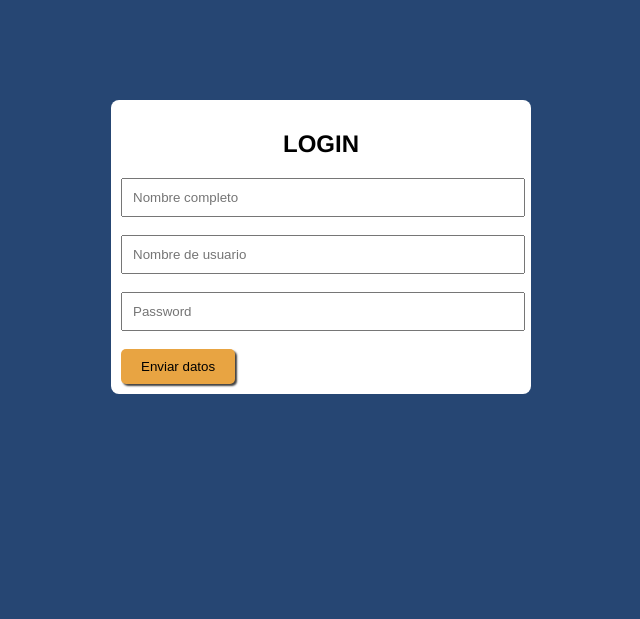
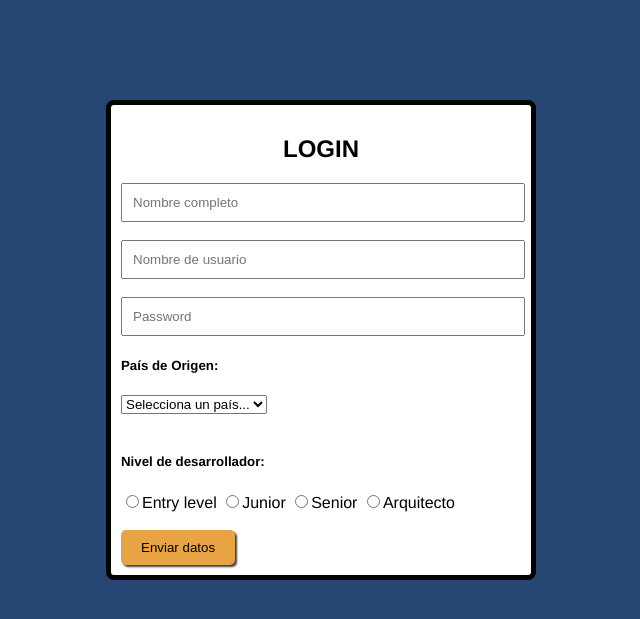
Before and after one commit to rortizv/login_validation, a PHP site: page /login.php in a window 1280 px wide. Shown: the top 619 px of the page, without its empty margins (319-959 px from the left). Run offline with PHP 8.4, Linux system fonts and the light colour scheme.

Commit message:
Added option and radio button validation

```diff
--- a/css/style.css
+++ b/css/style.css
@@ -14,6 +14,7 @@ form{
     -moz-border-radius: 8px;
     -ms-border-radius: 8px;
     -o-border-radius: 8px;
+    border: 5px solid black;
 }
 
 input[type=text], input[type=password]{
--- a/login.php
+++ b/login.php
@@ -13,10 +13,23 @@
         <form action="login.php" method="POST">
             <?php
 
+            $nombre = "";
+            $password = "";
+            $email = "";
+            $pais = "";
+            $nivel = "";
+
             if(isset($_POST['nombre'])){
-            $nombre = $_POST['nombre'];
-            $email = $_POST['user'];
-            $password = $_POST['password'];
+                $nombre = $_POST['nombre'];
+                $email = $_POST['user'];
+                $password = $_POST['password'];
+                $pais = $_POST['pais'];
+
+            if(isset($_POST['nivel'])){
+                $nivel = $_POST['nivel'];
+            }else{
+                $nivel = "";
+            }
 
             $campos = array();
 
@@ -32,13 +45,21 @@
                 array_push($campos, "Debes ingresar un correo electrónico válido");
             }
 
+            if($pais == ""){
+                array_push($campos, "Selecciona un país de la lista");
+            }
+
+            if($nivel == ""){
+                array_push($campos, "Selecciona un nivel de desarrollo");
+            }
+
             if(count($campos) > 0){
                 echo "<div class='error'>";
                 for($i = 0; $i < count($campos);$i++){
                 echo "<li>".$campos[$i]."</li>";
             }
             }else{
-                echo "<div class='correcto'>Datos correctos";
+                echo "<div class='correcto'>Datos enviados correctamente";
             }
             echo "</div>";
             }
@@ -47,15 +68,39 @@
 
             <h2>LOGIN</h2>
             <div>
-                <input type="text" name="nombre" placeholder="Nombre completo">
+                <input type="text" name="nombre" placeholder="Nombre completo" value="<?php echo $nombre; ?>">
             </div>
             <br>
             <div>
-                <input type="text" name="user" placeholder="Nombre de usuario">
+                <input type="text" name="user" placeholder="Nombre de usuario" value="<?php echo $email; ?>">
             </div>
             <br>
             <div>
-                <input type="password" name="password" placeholder="Password">
+                <input type="password" name="password" placeholder="Password" value="<?php echo $password; ?>">
+            </div>
+
+            <div>
+                <h5>País de Origen: </h5>
+                <select name="pais" id="">
+                    <option value="">Selecciona un país...</option>
+                    <option value="col" <?php if($pais == "col") echo "selected" ?>>Colombia</option>
+                    <option value="chi" <?php if($pais == "chi") echo "selected" ?>>Chile</option>
+                    <option value="ned" <?php if($pais == "ned") echo "selected" ?>>Holanda</option>
+                    <option value="esp" <?php if($pais == "esp") echo "selected" ?>>España</option>
+                    <option value="jap" <?php if($pais == "jap") echo "selected" ?>>Japón</option>
+                    <option value="arg" <?php if($pais == "arg") echo "selected" ?>>Argentina</option>
+                </select>
+            </div>
+            <br>
+
+            <div>
+                <h5>Nivel de desarrollador: </h5>
+                <input type="radio" name="nivel" value="entry_level"
+                    <?php if($nivel == "entry_level") echo "checked"; ?>>Entry level
+                <input type="radio" name="nivel" value="junior" <?php if($nivel == "junior") echo "checked"; ?>>Junior
+                <input type="radio" name="nivel" value="senior" <?php if($nivel == "senior") echo "checked"; ?>>Senior
+                <input type="radio" name="nivel" value="arquitect"
+                    <?php if($nivel == "arquitect") echo "checked"; ?>>Arquitecto
             </div>
             <br>
             <div>
```
